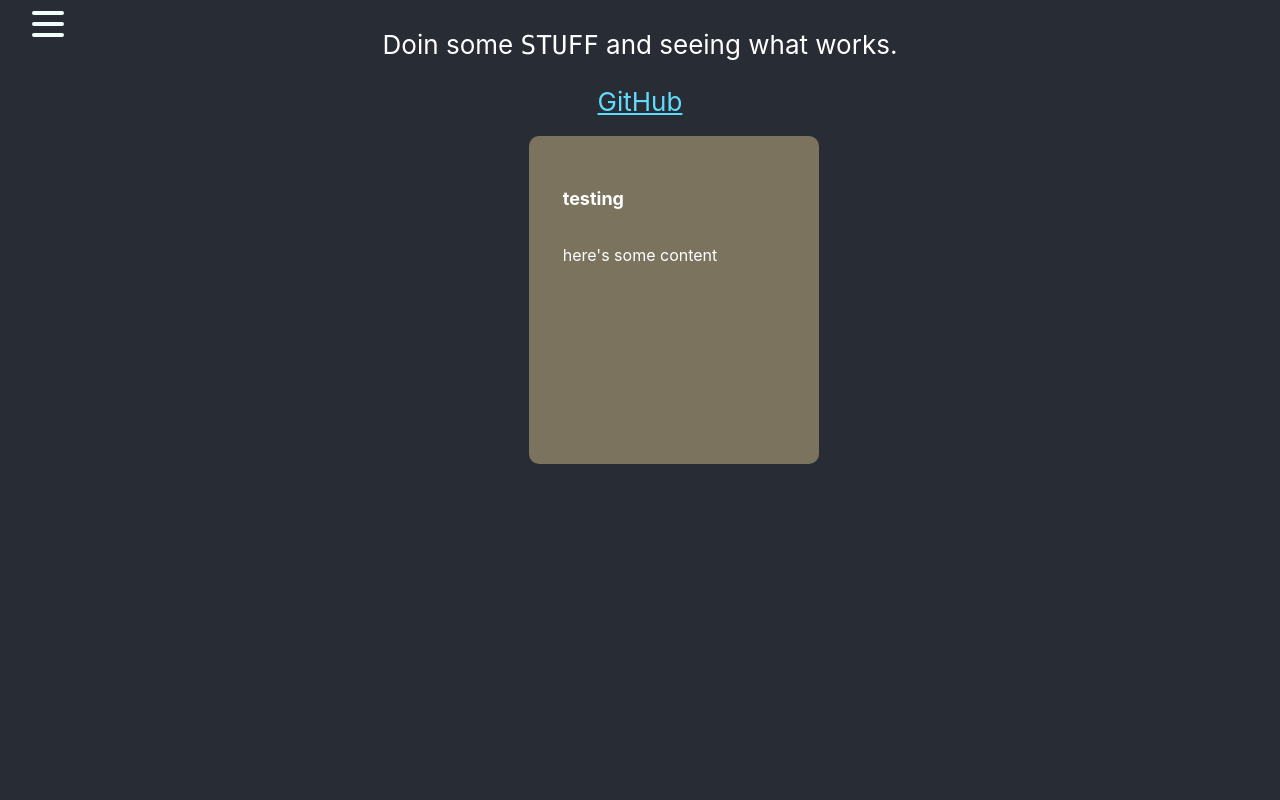
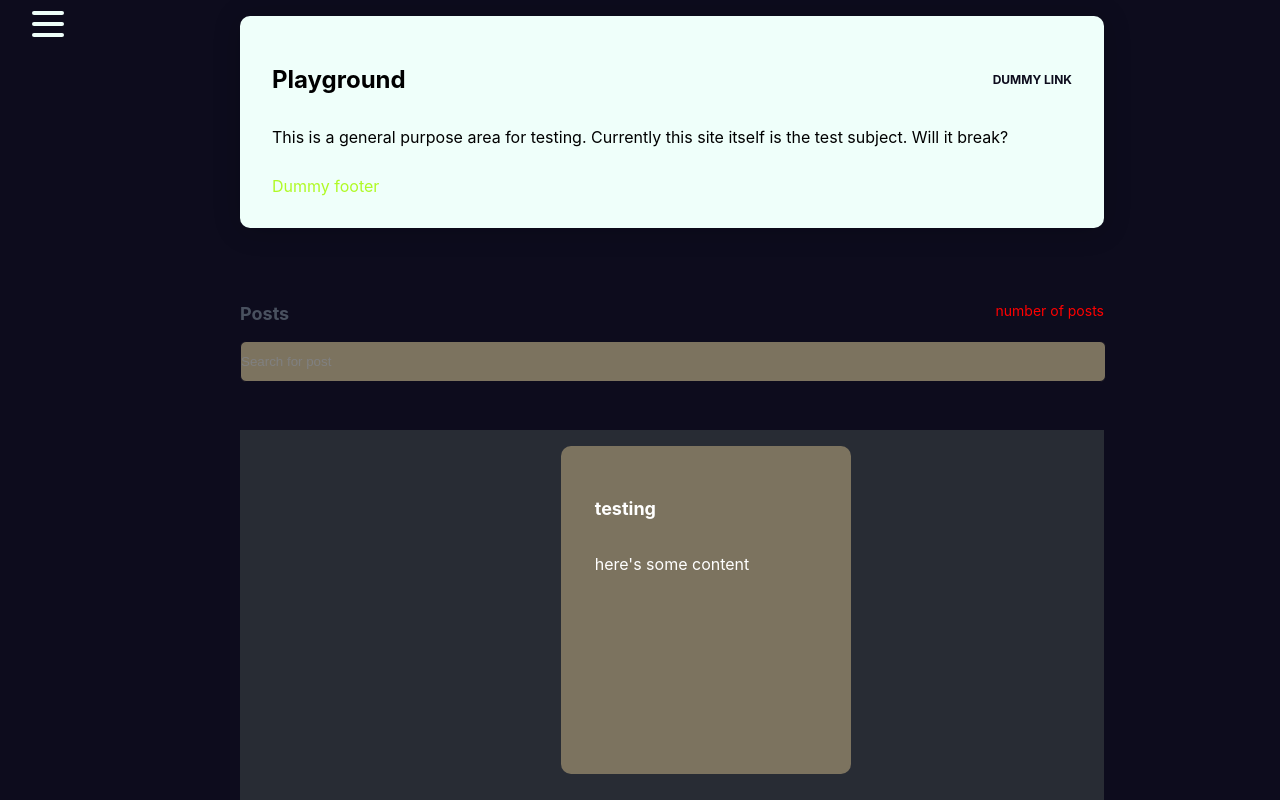
Before and after one commit to billythemoose/playground, a React (Create React App) app: page / in a window 1280 px wide. Shown: the top 800 px of the page. Built offline with nearby package versions, Linux system fonts and the light colour scheme.

Commit message:
add more structure for home

```diff
--- a/src/App.js
+++ b/src/App.js
@@ -5,6 +5,7 @@ import { theme } from './theme';
 import { Burger, Menu } from './components';
 import { useOnClickOutside } from './hooks';
 import PostMain from './components/Post/PostMain';
+import Home from './components/Home/Home';
 
 function App() {
   const [open, setOpen] = useState(false);
@@ -19,22 +20,8 @@ function App() {
           <Burger open={open} setOpen={setOpen} />
           <Menu open={open} setOpen={setOpen} />
         </div>
-        <div className="App">
-          <header className="App-header">
-            <p>
-              Doin some <code>STUFF</code> and seeing what works.
-            </p>
-            <a
-              className="App-link"
-              href="https://github.com/billythemoose?tab=repositories"
-              target="_blank"
-              rel="noopener noreferrer"
-            >
-              GitHub
-            </a>
-          </header>
-        </div>
-        <PostMain title="testing" content="here's some content" />
+        <Home>
+        </Home>
       </React.Fragment>
     </ThemeProvider>
   );
--- /dev/null
+++ b/src/components/Home/Home.js
@@ -0,0 +1,40 @@
+import PostMain from "../Post/PostMain";
+import { StyledContent, StyledHeading, StyledHome, StyledSearch } from "./Home.styled";
+
+
+const Home = () => {
+    return(
+        <StyledHome>
+            <StyledHeading>
+                <div>
+                    <header>
+                        <h1>Playground</h1>
+                        <a>dummy link</a>
+                    </header>
+                    <main>
+                        <p>
+                            This is a general purpose area for testing. Currently this site itself is the test subject. Will it break?
+                        </p>
+                    </main>
+                    <footer>
+                        <span>
+                            Dummy footer
+                        </span>
+                    </footer>
+                </div>
+            </StyledHeading>
+            <StyledContent>
+                <StyledSearch>
+                    <div>
+                        <span>Posts</span>
+                        <small>number of posts</small>
+                    </div>
+                    <input type="text" placeholder="Search for post" />
+                </StyledSearch>
+                <PostMain title="testing" content="here's some content" />
+            </StyledContent>
+        </StyledHome>
+    )
+}
+
+export default Home;
--- /dev/null
+++ b/src/components/Home/Home.styled.js
@@ -0,0 +1,162 @@
+import styled from "styled-components";
+import { theme } from "../../theme";
+
+export const StyledHome = styled.div`
+    display: flex;
+    flex-direction: column;
+    align-items: center;
+    justify-content: center;
+    gap: 4.5rem;
+    padding: 1rem 2rem 1rem 6rem;
+    background-color: ${({ theme }) => theme.primaryDark };
+`;
+
+export const StyledContent = styled.div`
+    max-width: 864px;
+    width: 100%;
+    display: flex;
+    flex-direction: column;
+    gap: 3rem;
+`;
+
+export const StyledSearch = styled.section`
+    width: 100%;
+    div {
+        display: flex;
+        justify-content: space-between;
+
+        span {
+            font-weight: 700;
+            font-size: 1.125rem;
+            line-height: 160%;
+            color: ${({ theme }) => theme.secondaryDark };
+        }
+
+        small {
+            font-style: normal;
+            font-weight: 400;
+            font-size: 14px;
+            line-height: 160%;
+            color: #FF0000
+        }
+    }
+
+    input {
+        margin-top: 0.75rem;
+        background: ${({ theme }) => theme.card };
+        border: 1px solid ${({ theme }) => theme.primaryDark };
+        border-radius: 6px;
+        padding: 0.75rem 0rem;
+        width: 100%;
+        color: #FFFFFF;
+        &::placeholder {
+            color: #808080;
+        }
+    }
+`;
+
+export const StyledHeading = styled.div`
+    max-width: 864px;
+    width: 100%;
+    height: 212px;
+    display: flex;
+    background: ${({ theme }) => theme.primaryLight };
+    box-sizing: border-box;
+    box-shadow: 0px 2px 28px rgba(0, 0, 0, 0.2);
+    border-radius: 10px;
+    padding: 2rem;
+    gap: 2rem;
+
+    img {
+        border-radius: 10px;
+    }
+
+    div {
+        width: 100%;
+        height: 100%;
+        display: flex;
+        flex-direction: column;
+        gap: 0.5rem;
+
+        header {
+            display: flex;
+            justify-content: space-between;
+            align-items: center;
+
+            h1 {
+                font-weight: 700;
+                font-size: 1.5rem;
+                line-height: 130%;
+            }
+
+            a {
+                font-weight: 700;
+                font-size: 0.75rem;
+                line-height: 160%;
+                text-transform: uppercase;
+                text-decoration: none;
+                display: flex;
+                gap: 0.5rem;
+                align-items: center;
+                color: ${({ theme }) => theme.primaryDark };
+                transition: border 0.2s
+                border-bottom: 2px solid transparent;
+                &:hover {
+                    border-bottom: 2px solid ${({ theme }) => theme.primaryHover };
+                }
+            }
+        }
+
+        main {
+            p {
+                margin-top: 0.5rem;
+                word-wrap: break-word;
+            }
+        }
+
+        footer {
+            display: flex;
+            height: 100%;
+            align-items: flex-end;
+            gap: 1.5 rem;
+            span {
+                display: flex;
+                align-items: center;
+                gap: 0.5rem;
+                color: ${({ theme }) => theme.stupidColor };
+                i {
+                    color: ${({ theme }) => theme.stupidColorDark };
+                }
+            }
+        }
+    }
+
+    @media (max-width: 680px) {
+        display: flex;
+        flex-direction: column;
+        height: auto;
+        align-items: center;
+        justify-content: center;
+    }
+
+    @media (max-width: 450px) {
+        div {
+            header {
+                flex-direction: column;
+                gap: 0.8rem;
+            }
+
+            main {
+                p {
+                    text-align: center;
+                }
+            }
+
+            footer {
+                display: flex;
+                flex-direction: column;
+                align-items: center;
+            }
+        }
+    }
+`;
--- a/src/components/Menu/Menu.js
+++ b/src/components/Menu/Menu.js
@@ -13,10 +13,6 @@ const Menu = ({ open }) => {
         <span role="img" aria-label="about" />
         About
         </a>
-      <a href="/playground">
-        <span role="img" aria-label="contact" />
-        Contact
-      </a>
     </StyledMenu>
   )
 }
--- a/src/theme.js
+++ b/src/theme.js
@@ -2,8 +2,11 @@ export const theme = {
     primaryDark: '#0D0C1D',
     primaryLight: '#EFFFFA',
     primaryHover: '#343078',
+    secondaryDark: '#49515F',
     mobile: '576px',
     card: '#7C735F',
     cardFont: '#FFFFFF',
     background: '#282c34',
+    stupidColor: '#b0fa25',
+    stupidColorDark: '#88ce05',
 }
```
Also changed, not shown: src/components/Home/index.js (added).
